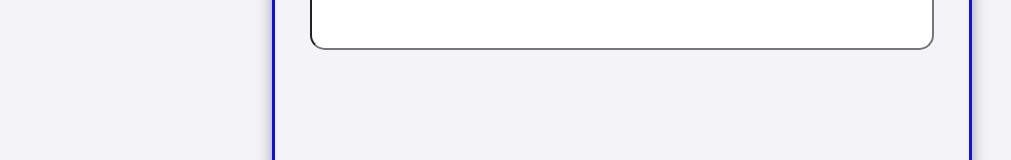
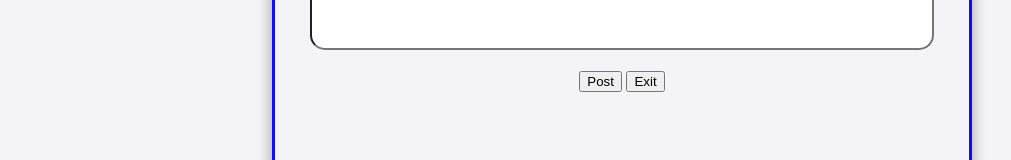
Before and after one commit to Jaysandjay/dynamic-blog-website, a plain HTML site: page new-post.html in a window 1280 px wide. Shown: the part 482-642 px from the top of the page, without its empty margins (18-1029 px from the left). Drawn offline with Linux system fonts and the light colour scheme; a web font is replaced by a local one.

Commit message:
Added buttons to form

```diff
--- a/new-post.html
+++ b/new-post.html
@@ -11,6 +11,10 @@
     <form id="form" class="form">
         <input class="titleInput" placeholder="Title" name="newTitle">
         <input class="postInput" placeholder="Post" name="NewPost">
+        <div class="buttonContainer">
+            <button>Post</button>
+            <button>Exit</button>
+        </div>
     </form>
 
 </body>
```
